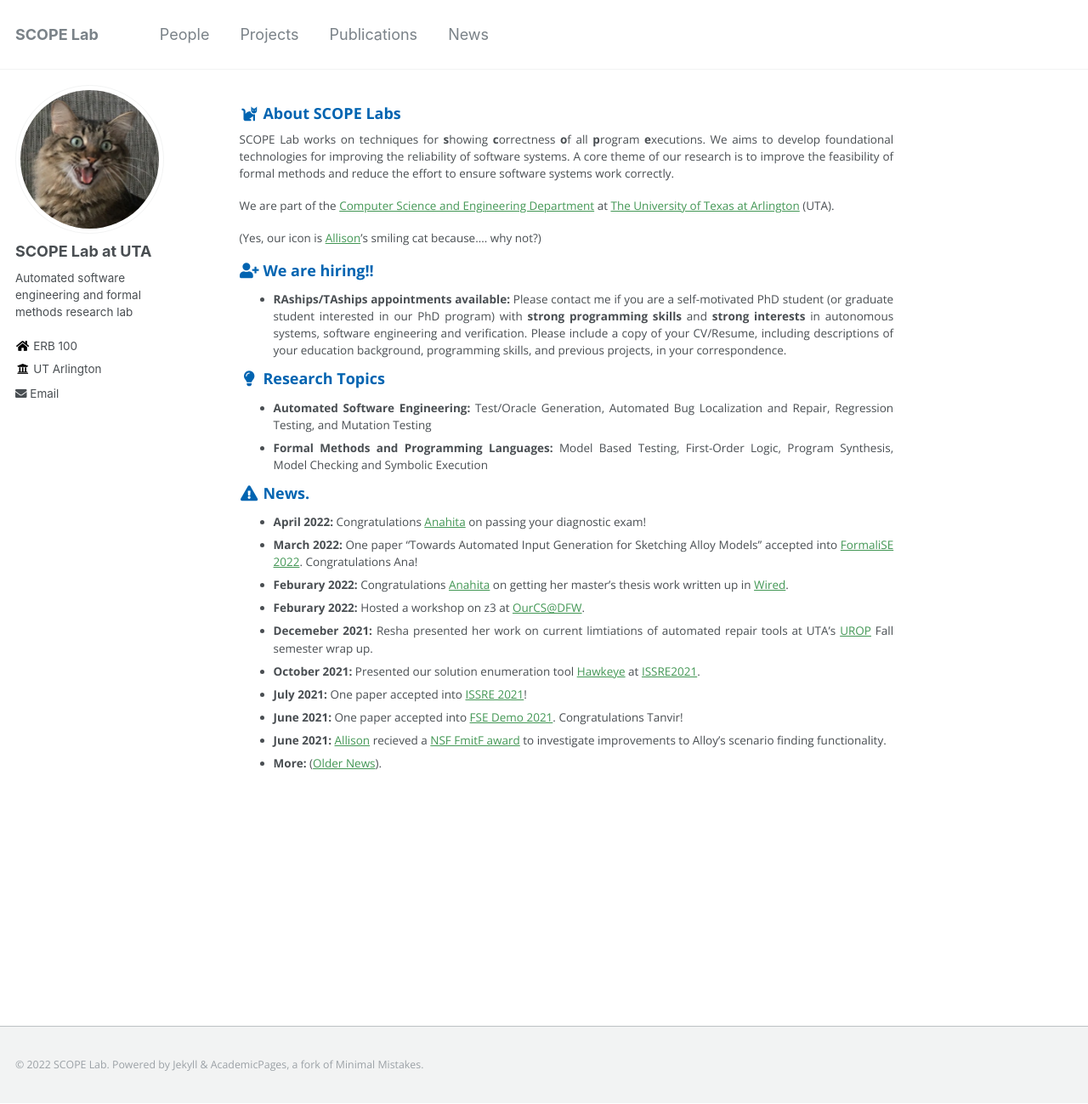
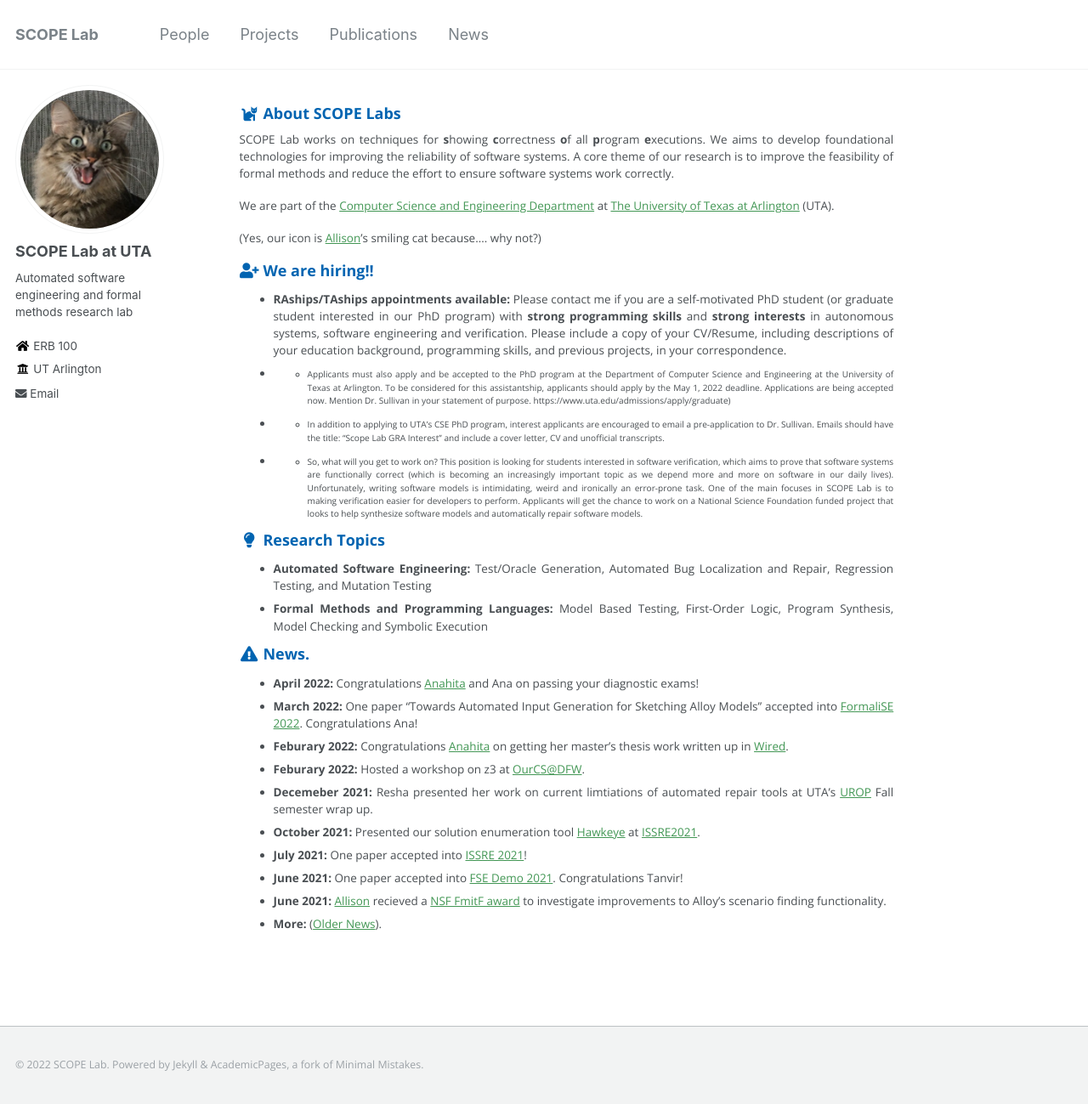
Before and after one commit to SCOPELabUTA/SCOPELabUTA.github.io, a Jekyll site: the page built from _pages/about.md, in a window 1280 px wide and 1299 px high. Shown: the whole window at 85% size. Built offline with Jekyll 4.4.1, drawn with Linux system fonts in a browser that asks for light colours.

Commit message:
Update about.md

```diff
--- a/_pages/about.md
+++ b/_pages/about.md
@@ -17,6 +17,10 @@ We are part of the [Computer Science and Engineering Department](https://www.uta
 
 ### <i class="fa fa-fw fa-user-plus" aria-hidden="true"></i> We are hiring!!
 * **RAships/TAships appointments available:** Please contact me if you are a self-motivated PhD student (or graduate student interested in our PhD program) with **strong programming skills** and **strong interests** in autonomous systems, software engineering and verification. Please include a copy of your CV/Resume, including descriptions of your education background, programming skills, and previous projects, in your correspondence.
+* *	Applicants must also apply and be accepted to the PhD program at the Department of Computer Science and Engineering at the University of Texas at Arlington. To be considered for this assistantship, applicants should apply by the May 1, 2022 deadline. Applications are being accepted now. Mention Dr. Sullivan in your statement of purpose. https://www.uta.edu/admissions/apply/graduate)
+* *	In addition to applying to UTA’s CSE PhD program, interest applicants are encouraged to email a pre-application to Dr. Sullivan. Emails should have the title: "Scope Lab GRA Interest" and include a cover letter, CV and unofficial transcripts.
+* *	So, what will you get to work on? This position is looking for students interested in software verification, which aims to prove that software systems are functionally correct (which is becoming an increasingly important topic as we depend more and more on software in our daily lives). Unfortunately, writing software models is intimidating, weird and ironically an error-prone task. One of the main focuses in SCOPE Lab is to making verification easier for developers to perform. Applicants will get the chance to work on a National Science Foundation funded project that looks to help synthesize software models and automatically repair software models.
+
 
 ### <i class="fa fa-fw fa-lightbulb" aria-hidden="true"></i> Research Topics
   * **Automated Software Engineering:** Test/Oracle Generation, Automated Bug Localization and Repair, Regression Testing, and
@@ -25,7 +29,7 @@ Mutation Testing
 Checking and Symbolic Execution
 
 ### <i class="fa fa-fw fa-exclamation-triangle" aria-hidden="true"></i> News.
-* **April 2022:** Congratulations [Anahita](https://www.linkedin.com/in/anahita-samadi-2756704b/) on passing your diagnostic exam!
+* **April 2022:** Congratulations [Anahita](https://www.linkedin.com/in/anahita-samadi-2756704b/) and Ana on passing your diagnostic exams!
 * **March 2022:** One paper "Towards Automated Input Generation for Sketching Alloy Models" accepted into [FormaliSE 2022](https://conf.researchr.org/home/icse-2022/Formalise-2022#:~:text=of%20software%20systems.-,Originally%20a%20successful%20satellite%20workshop%20of%20ICSE%2C%20since%202018%20FormaliSE,%2C%20PA%20(or%20online).). Congratulations Ana!
 * **Feburary 2022:** Congratulations [Anahita](https://www.linkedin.com/in/anahita-samadi-2756704b/) on getting her master's thesis work written up in [Wired](https://www.wired.com/story/job-applicants-hack-resume-reading-software/).
 * **Feburary 2022:** Hosted a workshop on z3 at [OurCS@DFW](https://uta.engineering/ourcs/).
```
